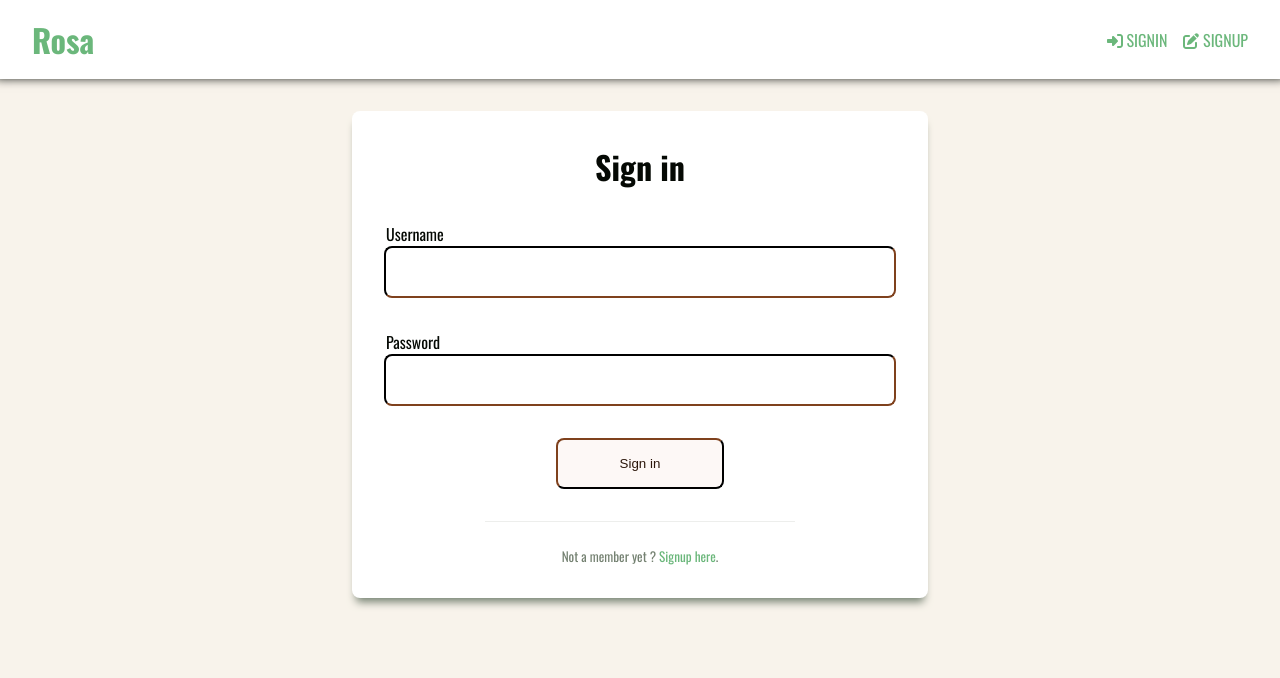
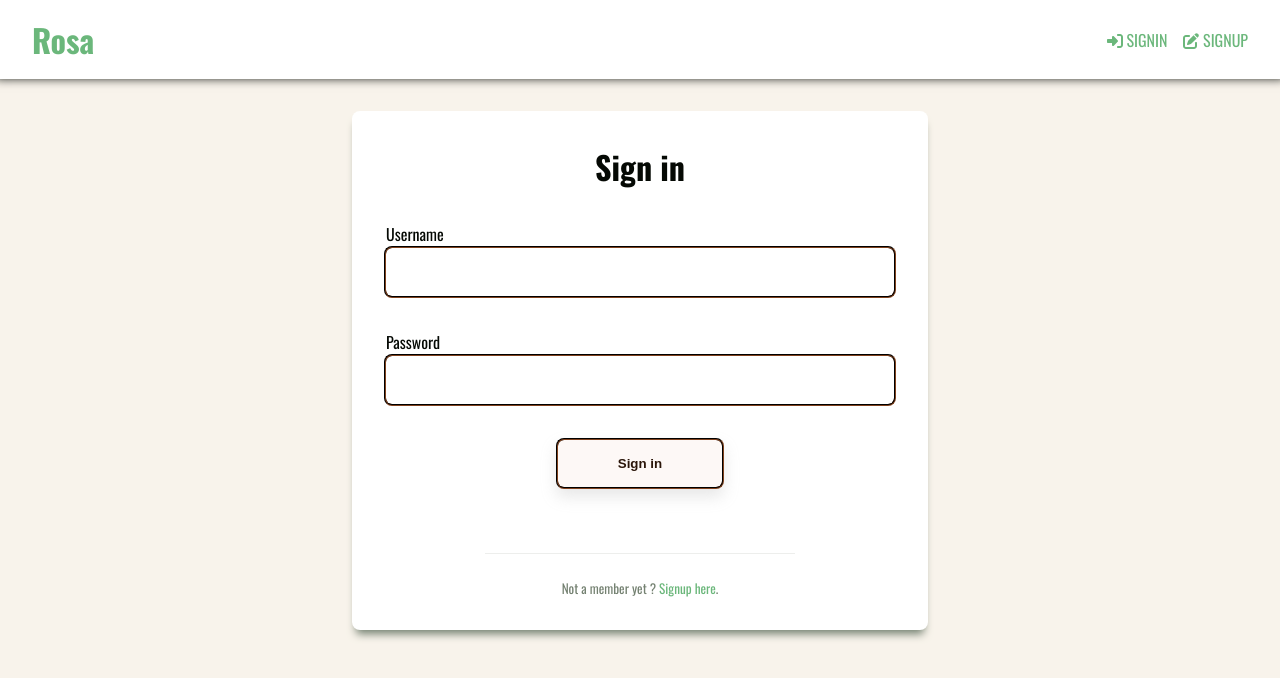
Before and after one commit to vhamet/Rosa, a Next.js app in the folder client/: page /signin in a window 1280 px wide. Shown: the top 678 px of the page. Built offline with nearby package versions, Linux system fonts and the light colour scheme.

Commit message:
button style

```diff
--- a/client/components/Button/Button.module.scss
+++ b/client/components/Button/Button.module.scss
@@ -1,14 +1,27 @@
 @import "../../styles/variables.scss";
 
 .button {
+  height: 100%;
+  display: flex;
+  align-items: center;
+  justify-content: center;
+
+  &__action {
     padding: 1rem 1.5rem;
+    font-weight: 700;
     color: $orange-darkest;
     background-color: $orange-lightest;
     border-radius: 8px;
     border-color: $orange-darkest;
+    border-style: groove;
     cursor: pointer;
+    box-shadow: 0px 8px 15px #aaaaaa44;
+    transition: all 0.3s ease 0s;
 
     &:focus, &:hover {
       background-color: $orange-lighter;
+      box-shadow: 0px 15px 20px #cccccc44;
+      transform: translateY(-3px);
     }
   }
+}
--- a/client/components/Button/index.tsx
+++ b/client/components/Button/index.tsx
@@ -6,9 +6,11 @@ type ButtonProps = {
 };
 
 const Button = ({ onClick = () => {}, label }: ButtonProps) => (
-  <button onClick={onClick} className={styles.button}>
-    {label}
-  </button>
+  <div className={styles.button}>
+    <button onClick={onClick} className={styles.button__action}>
+      {label}
+    </button>
+  </div>
 );
 
 export default Button;
--- a/client/components/Form/FormInput.module.scss
+++ b/client/components/Form/FormInput.module.scss
@@ -20,9 +20,10 @@
     height: 2rem;
     padding: 0.5rem 1rem;
     border-radius: 8px;
-    outline: none;
     background-color: white;
     border-color: $orange-darkest;
+    border-style: groove;
+    outline: none;
 
     &:autofill, &:-webkit-autofill {
       background-color: white;
```
Lines whose indentation alone changed are shown as unchanged.
